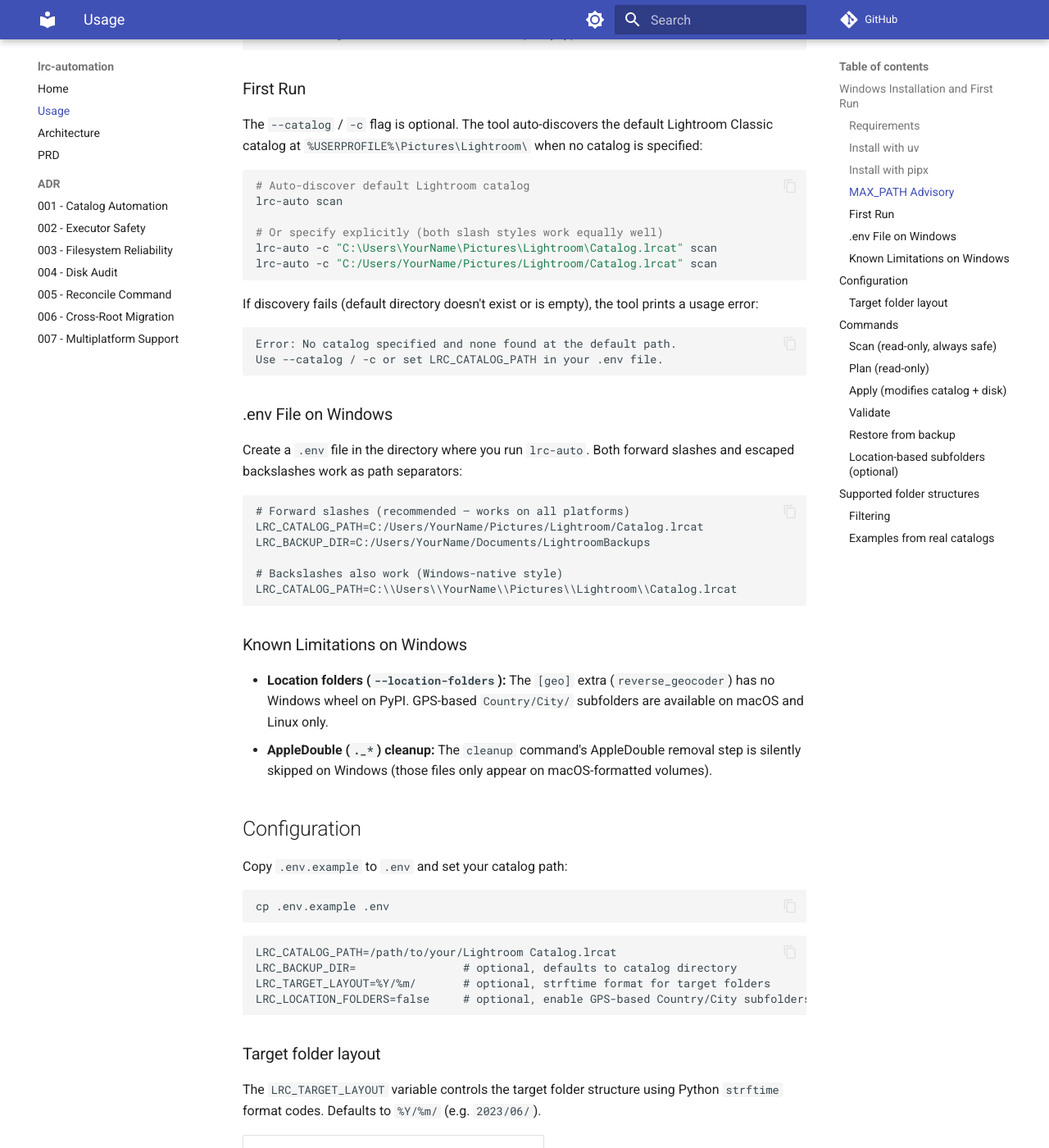
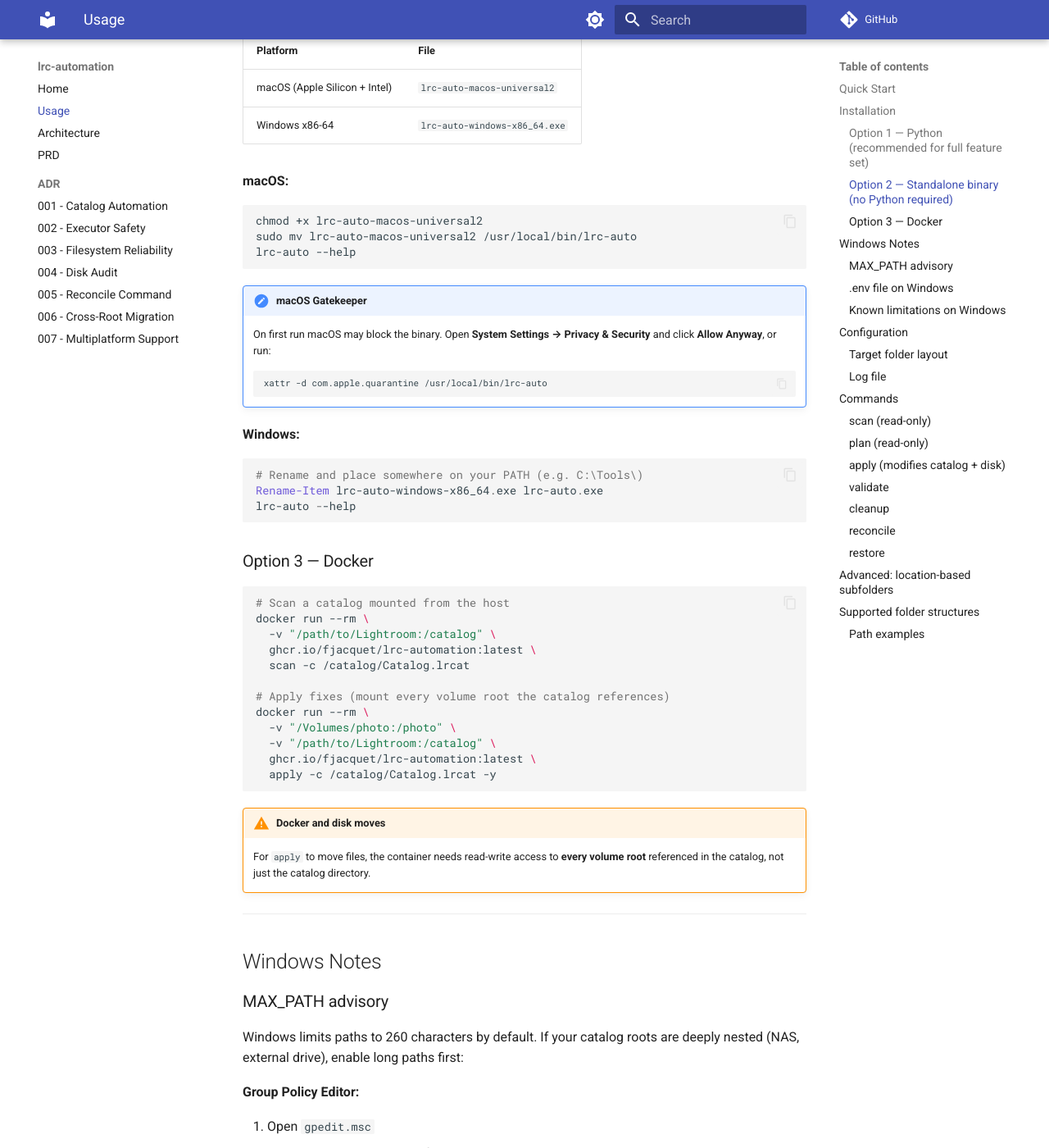
Before and after one commit to fjacquet/lrc-automation, an MkDocs documentation site: the page built from docs/usage.md, in a window 1280 px wide and 1400 px high, scrolled down 1004 px. Shown: the whole window at 82% size. Built offline with MkDocs 1.6.1 and Material for MkDocs 9.7.7, drawn with Linux system fonts in a browser that asks for light colours; comment, search, counter and statistics services are not loaded; some of the changed text lies outside the part shown.

Commit message:
docs: expand usage guide and update PRD to v0.6.1
usage.md:
- Add Quick Start section at the top
- Add three install options: Python, standalone binary, Docker
- Document cleanup and reconcile commands (previously missing)
- Add --log-file and validate --output coverage
- Add macOS Gatekeeper note for binary, Docker volume warning
- Reorganize Windows notes into a dedicated section

prd.md:
- Bump version to 0.6.1, date to 2026-03-07
- Add G9 (cleanup) and G10 (distribution) goals
- Add F-CAT-1 auto-discovery requirement
- Add F-EXEC-8 Windows PermissionError retry
- Add section 5.6 Cleanup (F-CLEAN-1..4)
- Add section 5.11 Distribution (F-DIST-1..5)
- Add cleanup to CLI surface table
- Fix section numbering (5.6 Cleanup shifts old 5.6-5.9)

Co-Authored-By: Claude Sonnet 4.6 <noreply@anthropic.com>

````diff
--- a/docs/prd.md
+++ b/docs/prd.md
@@ -1,7 +1,7 @@
 # Product Requirements Document: lrc-automation
 
-**Version:** 0.6.x
-**Date:** 2026-02-28
+**Version:** 0.6.1
+**Date:** 2026-03-07
 **Author:** fjacquet
 **Status:** Living document
 
@@ -32,6 +32,8 @@ Lightroom Classic's Lua SDK provides no `moveToFolder()` API and cannot be used
 | G6 | Never lose data — mandatory backup before writes, full rollback on any error |
 | G7 | Detect and propose normalisation of DDMMYYYY filename prefixes to YYMMDD, with GPS-based target folder suggestions |
 | G8 | Audit every catalog record against disk and surface misplaced or missing files with a persistent log |
+| G9 | Clean up empty directories and AppleDouble metadata files left behind after apply runs |
+| G10 | Distribute as a standalone binary (no Python required) and as a Docker image, in addition to a Python package |
 
 ---
 
@@ -67,8 +69,8 @@ Assumed context:
 
 | ID | Requirement |
 |----|------------|
-| F-CAT-1 | Accept catalog path via `--catalog` / `-c` CLI flag or `LRC_CATALOG_PATH` env var |
-| F-CAT-2 | Detect if Lightroom is open (`.lrcat-lock` file + process name check) and abort with a clear error |
+| F-CAT-1 | Accept catalog path via `--catalog` / `-c` CLI flag or `LRC_CATALOG_PATH` env var; when omitted, auto-discover the default catalog at `~/Pictures/Lightroom/` (macOS/Linux) or `%USERPROFILE%\Pictures\Lightroom\` (Windows) |
+| F-CAT-2 | Detect if Lightroom is open (`.lrcat-lock` file + process name check via `psutil`) and abort with a clear error |
 | F-CAT-3 | Create a timestamped backup of the catalog before any write operation |
 | F-CAT-4 | Expose a `restore` command to replace the catalog from a backup |
 
@@ -79,7 +81,7 @@ Assumed context:
 | F-SCAN-1 | Parse capture dates from the **full path** (root + pathFromRoot), not just the leaf folder |
 | F-SCAN-2 | Recognise `YYYY/MM/`, `YYYY-MM-DD/`, and French date patterns (`D mois YYYY`) |
 | F-SCAN-3 | Skip photos with no parseable date in their path (topical folders) |
-| F-SCAN-4 | Filter bogus dates (1904-01-01, dates in the future) |
+| F-SCAN-4 | Filter bogus dates (1904-01-01, dates outside 1900–2100) |
 | F-SCAN-5 | Report the count and list of misplaced photos |
 | F-SCAN-6 | Detect duplicate date prefixes in filenames |
 
@@ -103,6 +105,7 @@ Assumed context:
 | F-EXEC-5 | Skip virtual copies (they share the master's physical file) |
 | F-EXEC-6 | After the main transaction commits, sweep source directories; `rmdir` any now-empty directory and delete its `AgLibraryFolder` DB row |
 | F-EXEC-7 | Report `folders_removed` count in the execution summary |
+| F-EXEC-8 | Retry on `PermissionError` for transient antivirus scan locks on Windows |
 
 ### 5.5 Validation
 
@@ -115,7 +118,16 @@ Assumed context:
 | F-VAL-5 | Export audit results as JSON or CSV via `validate --output FILE` |
 | F-VAL-6 | Detect year-in-year folder anomalies (`check_year_in_year`) |
 
-### 5.6 Prefix Format Normalisation
+### 5.6 Cleanup
+
+| ID | Requirement |
+|----|------------|
+| F-CLEAN-1 | `lrc-auto cleanup` walks every catalog root bottom-up and removes directories that contain no real files |
+| F-CLEAN-2 | On macOS, delete AppleDouble (`._*`) files before attempting `rmdir` |
+| F-CLEAN-3 | Remove orphaned `AgLibraryFolder` rows for deleted directories |
+| F-CLEAN-4 | Never touch photo files — cleanup is always safe to run |
+
+### 5.7 Prefix Format Normalisation
 
 | ID | Requirement |
 |----|------------|
@@ -155,6 +167,16 @@ Assumed context:
 | F-REC-3 | Skip ambiguous matches (`found_at` has more than one candidate); log a warning |
 | F-REC-4 | Require a catalog backup before writing (same guard as `apply`) |
 | F-REC-5 | Report reconciled count, skipped-ambiguous count, and truly-missing count |
+
+### 5.11 Distribution
+
+| ID | Requirement |
+|----|------------|
+| F-DIST-1 | Publish a Python wheel and sdist to GitHub Releases on every version tag |
+| F-DIST-2 | Build and publish a standalone Windows `.exe` (PyInstaller, no Python install required) |
+| F-DIST-3 | Build and publish a standalone macOS universal2 binary (PyInstaller, Apple Silicon + Intel) |
+| F-DIST-4 | Build and push a Docker image to `ghcr.io/fjacquet/lrc-automation` with semver tags |
+| F-DIST-5 | Attach an SBOM (SPDX-JSON) to every GitHub Release |
 
 ---
 
@@ -175,9 +197,9 @@ Assumed context:
 
 | Variable | CLI flag | Default | Purpose |
 |----------|----------|---------|---------|
-| `LRC_CATALOG_PATH` | `-c` / `--catalog` | — | Path to `.lrcat` file |
+| `LRC_CATALOG_PATH` | `-c` / `--catalog` | auto-discovered | Path to `.lrcat` file |
 | `LRC_BACKUP_DIR` | `--backup-dir` | same dir as catalog | Backup destination |
-| `LRC_TARGET_LAYOUT` | `--layout` | `%Y/%m/` | `strftime` pattern for target folder |
+| `LRC_TARGET_LAYOUT` | `--target-layout` | `%Y/%m/` | `strftime` pattern for target folder |
 | `LRC_LOCATION_FOLDERS` | `--location-folders` | `false` | Append `Country/City/` from GPS |
 | `LRC_LOG_FILE` | `--log-file` | `<catalog>.log` | Log file path |
 
@@ -186,12 +208,13 @@ Assumed context:
 ## 8. CLI Surface
 
 ```
-lrc-auto scan       [-c PATH]                        # Read-only: list misplaced photos
-lrc-auto plan       [-c PATH] [-o plan.json]          # Generate move plan
-lrc-auto apply      [-c PATH] [--dry-run]             # Execute plan
-lrc-auto validate   [-c PATH] [-o FILE]               # Integrity check + full disk audit + export
-lrc-auto reconcile  [-c PATH]                         # Fix catalog pointers for found-elsewhere files
-lrc-auto restore    [-c PATH] --backup-path PATH      # Roll back to backup
+lrc-auto scan       [-c PATH] [-o FILE]              # Read-only: list misplaced photos
+lrc-auto plan       [-c PATH] [-o FILE]              # Generate move plan
+lrc-auto apply      [-c PATH] [-y] [--fix SCOPE]     # Execute plan (backup created first)
+lrc-auto validate   [-c PATH] [-o FILE]              # Integrity check + full disk audit
+lrc-auto cleanup    [-c PATH]                        # Remove empty dirs + AppleDouble files
+lrc-auto reconcile  [-c PATH]                        # Fix catalog pointers for found-elsewhere files
+lrc-auto restore    [-c PATH] --backup-path PATH     # Roll back to backup
 ```
 
 ---
@@ -220,8 +243,8 @@ See [ADR-001](adr/001-lightroom-classic-catalog-automation.md) for the full desi
 | # | Question |
 |---|---------|
 | OQ-1 | Should topical (non-date) folders be preserved as-is or given a configurable default target? |
-| ~~OQ-2~~ | ~~Should the tool support renaming (stripping duplicate date prefixes)?~~ **Resolved:** duplicate-prefix removal and DDMMYYYY→YYMMDD normalisation both implemented in the scanner (F-SCAN-6, F-PREFIX-1…6). |
+| ~~OQ-2~~ | ~~Should the tool support renaming (stripping duplicate date prefixes)?~~ **Resolved:** duplicate-prefix removal and DDMMYYYY→YYMMDD normalisation both implemented (F-SCAN-6, F-PREFIX-1…6). |
 | OQ-3 | Should a `--dry-run` flag on `apply` replace the separate `plan` command? |
 | OQ-4 | MCP server wrapper — expose `scan` and `plan` results to AI assistants? |
-| ~~OQ-5~~ | ~~Support for Windows paths (backslash separators in `AgLibraryFolder.pathFromRoot`)?~~ **Resolved in v0.6.0:** full Windows support shipped. SQLite URI uses forward slashes (`as_posix()`), process detection uses `psutil`, and catalog auto-discovery supports `%USERPROFILE%\Pictures\Lightroom\`. |
+| ~~OQ-5~~ | ~~Support for Windows paths?~~ **Resolved in v0.6.0:** full Windows support shipped. SQLite URI uses forward slashes (`as_posix()`), process detection uses `psutil`, catalog auto-discovery supports `%USERPROFILE%\Pictures\Lightroom\`. |
 | OQ-6 | **Volume-offline handling** — should `validate` and `reconcile` skip roots whose `absolutePath` is not mounted, instead of reporting all their files as missing? |
--- a/docs/usage.md
+++ b/docs/usage.md
@@ -1,100 +1,159 @@
-# Usage
+# Usage Guide
 
-## Windows Installation and First Run
+## Quick Start
 
-### Requirements
+Close Lightroom Classic, then run:
 
-- Windows 10 or later
-- Python 3.12+ (from [python.org](https://www.python.org/downloads/) or the Windows Store)
-- `uv` or `pipx`
+```bash
+# macOS — auto-discovers catalog at ~/Pictures/Lightroom/
+lrc-auto scan
 
-### Install with uv
+# Windows — auto-discovers catalog at %USERPROFILE%\Pictures\Lightroom\
+lrc-auto scan
 
-```powershell
+# Or point at a specific catalog
+lrc-auto -c "/path/to/Lightroom Catalog.lrcat" scan
+```
+
+The recommended workflow is always **scan → plan → apply → validate**.
+
+---
+
+## Installation
+
+### Option 1 — Python (recommended for full feature set)
+
+```bash
+# macOS / Linux / Windows
 pip install uv
 uv tool install lrc-automation
 ```
 
-### Install with pipx
+Or with `pipx`:
 
-```powershell
-pip install pipx
+```bash
 pipx install lrc-automation
 ```
 
-### MAX_PATH Advisory
+To include GPS-based location folders (macOS / Linux only):
 
-Windows limits file paths to 260 characters by default. If your Lightroom catalog root paths are deeply nested (e.g. on a NAS or an external drive with a long mount path), enable long-path support before running the tool:
+```bash
+uv tool install "lrc-automation[geo]"
+```
 
-**Option 1 — Group Policy Editor:**
+### Option 2 — Standalone binary (no Python required)
+
+Download the pre-built binary from the [GitHub Releases](https://github.com/fjacquet/lrc-automation/releases/latest) page:
+
+| Platform | File |
+|----------|------|
+| macOS (Apple Silicon + Intel) | `lrc-auto-macos-universal2` |
+| Windows x86-64 | `lrc-auto-windows-x86_64.exe` |
+
+**macOS:**
+
+```bash
+chmod +x lrc-auto-macos-universal2
+sudo mv lrc-auto-macos-universal2 /usr/local/bin/lrc-auto
+lrc-auto --help
+```
+
+!!! note "macOS Gatekeeper"
+    On first run macOS may block the binary. Open **System Settings → Privacy & Security** and click **Allow Anyway**, or run:
+    ```bash
+    xattr -d com.apple.quarantine /usr/local/bin/lrc-auto
+    ```
+
+**Windows:**
+
+```powershell
+# Rename and place somewhere on your PATH (e.g. C:\Tools\)
+Rename-Item lrc-auto-windows-x86_64.exe lrc-auto.exe
+lrc-auto --help
+```
+
+### Option 3 — Docker
+
+```bash
+# Scan a catalog mounted from the host
+docker run --rm \
+  -v "/path/to/Lightroom:/catalog" \
+  ghcr.io/fjacquet/lrc-automation:latest \
+  scan -c /catalog/Catalog.lrcat
+
+# Apply fixes (mount every volume root the catalog references)
+docker run --rm \
+  -v "/Volumes/photo:/photo" \
+  -v "/path/to/Lightroom:/catalog" \
+  ghcr.io/fjacquet/lrc-automation:latest \
+  apply -c /catalog/Catalog.lrcat -y
+```
+
+!!! warning "Docker and disk moves"
+    For `apply` to move files, the container needs read-write access to **every volume root** referenced in the catalog, not just the catalog directory.
+
+---
+
+## Windows Notes
+
+### MAX_PATH advisory
+
+Windows limits paths to 260 characters by default. If your catalog roots are deeply nested (NAS, external drive), enable long paths first:
+
+**Group Policy Editor:**
 
 1. Open `gpedit.msc`
 2. Navigate to: Computer Configuration > Administrative Templates > System > Filesystem
 3. Enable "Enable Win32 long paths"
 
-**Option 2 — PowerShell (requires admin):**
+**PowerShell (run as Administrator):**
 
 ```powershell
 New-ItemProperty -Path "HKLM:\SYSTEM\CurrentControlSet\Control\FileSystem" `
   -Name "LongPathsEnabled" -Value 1 -PropertyType DWORD -Force
 ```
 
-### First Run
+### .env file on Windows
 
-The `--catalog` / `-c` flag is optional. The tool auto-discovers the default Lightroom Classic catalog at `%USERPROFILE%\Pictures\Lightroom\` when no catalog is specified:
-
-```powershell
-# Auto-discover default Lightroom catalog
-lrc-auto scan
-
-# Or specify explicitly (both slash styles work equally well)
-lrc-auto -c "C:\Users\YourName\Pictures\Lightroom\Catalog.lrcat" scan
-lrc-auto -c "C:/Users/YourName/Pictures/Lightroom/Catalog.lrcat" scan
-```
-
-If discovery fails (default directory doesn't exist or is empty), the tool prints a usage error:
-
-```
-Error: No catalog specified and none found at the default path.
-Use --catalog / -c or set LRC_CATALOG_PATH in your .env file.
-```
-
-### .env File on Windows
-
-Create a `.env` file in the directory where you run `lrc-auto`. Both forward slashes and escaped backslashes work as path separators:
+Both forward slashes and escaped backslashes work:
 
 ```env
 # Forward slashes (recommended — works on all platforms)
 LRC_CATALOG_PATH=C:/Users/YourName/Pictures/Lightroom/Catalog.lrcat
 LRC_BACKUP_DIR=C:/Users/YourName/Documents/LightroomBackups
 
-# Backslashes also work (Windows-native style)
+# Backslashes also work
 LRC_CATALOG_PATH=C:\\Users\\YourName\\Pictures\\Lightroom\\Catalog.lrcat
 ```
 
-### Known Limitations on Windows
+### Known limitations on Windows
 
-- **Location folders (`--location-folders`):** The `[geo]` extra (`reverse_geocoder`) has no Windows wheel on PyPI. GPS-based `Country/City/` subfolders are available on macOS and Linux only.
-- **AppleDouble (`._*`) cleanup:** The `cleanup` command's AppleDouble removal step is silently skipped on Windows (those files only appear on macOS-formatted volumes).
+- **Location folders (`--location-folders`):** The `[geo]` extra has no Windows wheel. GPS-based `Country/City/` subfolders are macOS / Linux only.
+- **AppleDouble (`._*`) cleanup:** Silently skipped on Windows — those files only appear on macOS-formatted volumes.
+
+---
 
 ## Configuration
 
-Copy `.env.example` to `.env` and set your catalog path:
+Copy `.env.example` to `.env` and edit:
 
 ```bash
 cp .env.example .env
 ```
 
 ```env
-LRC_CATALOG_PATH=/path/to/your/Lightroom Catalog.lrcat
-LRC_BACKUP_DIR=                # optional, defaults to catalog directory
-LRC_TARGET_LAYOUT=%Y/%m/       # optional, strftime format for target folders
-LRC_LOCATION_FOLDERS=false     # optional, enable GPS-based Country/City subfolders
+LRC_CATALOG_PATH=/path/to/Lightroom Catalog.lrcat
+LRC_BACKUP_DIR=                  # optional — defaults to catalog directory
+LRC_TARGET_LAYOUT=%Y/%m/         # optional — strftime format for target folders
+LRC_LOCATION_FOLDERS=false       # optional — enable GPS-based Country/City subfolders
+LRC_LOG_FILE=                    # optional — defaults to <catalog>.log alongside catalog
 ```
+
+All variables can also be passed as CLI flags; flags take precedence over env vars.
 
 ### Target folder layout
 
-The `LRC_TARGET_LAYOUT` variable controls the target folder structure using Python `strftime` format codes. Defaults to `%Y/%m/` (e.g. `2023/06/`).
+Controls the target folder structure using Python `strftime` codes. Defaults to `%Y/%m/`.
 
 | Layout | Example | Description |
 |--------|---------|-------------|
@@ -103,110 +162,165 @@ The `LRC_TARGET_LAYOUT` variable controls the target folder structure using Pyth
 | `%Y-%m/` | `2023-06/` | Year-Month with dash |
 | `%Y/` | `2023/` | Flat yearly |
 
-You can also pass it as a CLI option:
-
 ```bash
 lrc-auto --target-layout "%Y/%m/%d/" -c catalog.lrcat scan
 ```
 
+### Log file
+
+A debug-level log is written alongside the catalog as `<catalog>.log` by default. The console shows only warnings unless `-v` is set.
+
+```bash
+# Override the log path
+lrc-auto --log-file /tmp/lrc-debug.log -c catalog.lrcat apply
+
+# Also print debug to the terminal
+lrc-auto -v --log-file /tmp/lrc-debug.log apply
+```
+
+---
+
 ## Commands
 
-### Scan (read-only, always safe)
+### scan (read-only)
+
+Detects misplaced photos (EXIF date does not match folder date) and duplicate / malformed filename prefixes.
 
 ```bash
-# Scan for issues
+lrc-auto scan
 lrc-auto -c "/path/to/catalog.lrcat" scan
+lrc-auto --location-folders scan        # show GPS-aware target paths
 
-# Export results to JSON or CSV
-lrc-auto -c "/path/to/catalog.lrcat" scan -o results.json
-lrc-auto -c "/path/to/catalog.lrcat" scan -o results.csv
+# Export results
+lrc-auto scan -o results.json
+lrc-auto scan -o results.csv
 ```
 
-### Plan (read-only)
+### plan (read-only)
+
+Generates a move plan from scan results. Prints a table of all proposed changes and optionally exports it for review before touching anything.
 
 ```bash
-# Preview all planned changes
-lrc-auto -c "/path/to/catalog.lrcat" plan
-
-# Plan only moves or only renames
-lrc-auto -c "/path/to/catalog.lrcat" plan --fix moves
-lrc-auto -c "/path/to/catalog.lrcat" plan --fix renames
-
-# Export plan for review
-lrc-auto -c "/path/to/catalog.lrcat" plan -o plan.json
+lrc-auto plan
+lrc-auto plan --fix moves               # moves only
+lrc-auto plan --fix renames             # prefix renames only
+lrc-auto plan -o plan.json              # export as JSON
 ```
 
-### Apply (modifies catalog + disk)
+### apply (modifies catalog + disk)
+
+Executes the plan: moves files on disk and updates the catalog in a single atomic transaction. Always creates a timestamped backup first.
 
 ```bash
-# Apply all fixes (prompts for confirmation, creates backup)
-lrc-auto -c "/path/to/catalog.lrcat" apply
-
-# Apply only moves
-lrc-auto -c "/path/to/catalog.lrcat" apply --fix moves
-
-# Skip confirmation prompt
-lrc-auto -c "/path/to/catalog.lrcat" apply -y
+lrc-auto apply                          # prompts for confirmation
+lrc-auto apply -y                       # skip confirmation prompt
+lrc-auto apply --fix moves
+lrc-auto apply --fix renames
 ```
 
-### Validate
+On any error all disk moves are reversed automatically (rollback stack).
+
+### validate
+
+Runs `PRAGMA integrity_check`, checks every catalog record against disk, and reports missing / misplaced files.
 
 ```bash
-lrc-auto -c "/path/to/catalog.lrcat" validate
+lrc-auto validate
+
+# Export audit results
+lrc-auto validate -o audit.json
+lrc-auto validate -o audit.csv
 ```
 
-### Restore from backup
+### cleanup
+
+Removes empty directories left behind by `apply` runs and deletes macOS AppleDouble (`._*`) metadata files. Safe to run at any time — never touches photo files.
 
 ```bash
-lrc-auto -c "/path/to/catalog.lrcat" restore --backup-path /path/to/backup.lrcat.bak-20260217
+lrc-auto cleanup
 ```
 
-### Location-based subfolders (optional)
+What it does, in order:
 
-If your photos have GPS coordinates, you can organize them into `Country/City/` subfolders within the date hierarchy.
+1. Walks every catalog root bottom-up
+2. On macOS: deletes `._*` files before attempting `rmdir`
+3. Removes now-empty directories from disk
+4. Removes orphaned `AgLibraryFolder` rows from the catalog
 
-**Install the geo extra:**
+### reconcile
+
+Runs a full disk audit, then fixes catalog pointers for files that exist on disk but are registered at the wrong path. **No files are moved** — only catalog metadata is updated.
 
 ```bash
-pip install lrc-automation[geo]
+lrc-auto reconcile
 ```
 
-**Enable via CLI flag or environment variable:**
+Useful after a partial `apply` run or an out-of-band file move left catalog pointers stale. Ambiguous matches (same filename found in multiple locations) are skipped and printed for manual resolution.
+
+Output reports: reconciled count, skipped-ambiguous count, truly-missing count.
+
+### restore
+
+Rolls back the catalog from a timestamped backup created by `apply` or `reconcile`.
 
 ```bash
-# CLI flag
-lrc-auto --location-folders -c catalog.lrcat scan
-
-# Environment variable
-LRC_LOCATION_FOLDERS=true lrc-auto -c catalog.lrcat scan
+lrc-auto restore --backup-path /path/to/Catalog.lrcat.bak-20260306-120000
 ```
 
-When enabled, photos with GPS data are placed in folders like `2023/06/CH/Zurich/` instead of just `2023/06/`. Photos without GPS coordinates fall back to the date-only path.
+---
 
-The feature uses the `reverse_geocoder` library for fast, offline lookups (no internet required). Country codes follow ISO 3166-1 alpha-2 (e.g. `CH`, `FR`, `NZ`).
+## Advanced: location-based subfolders
+
+Requires the `[geo]` extra (macOS / Linux only):
+
+```bash
+uv tool install "lrc-automation[geo]"
+# or
+pip install "lrc-automation[geo]"
+```
+
+When enabled, photos with GPS data land in subfolders like `2023/06/CH/Zurich/` instead of `2023/06/`. Photos without GPS fall back to the date-only path.
+
+```bash
+lrc-auto --location-folders scan
+lrc-auto --location-folders plan
+lrc-auto --location-folders apply
+```
+
+Control the ordering of month and location within the path:
+
+| `--location-order` | Example path |
+|--------------------|-------------|
+| `month_cc_city` (default) | `2023/06/CH/Zurich/` |
+| `cc_city_month` | `CH/Zurich/2023/06/` |
+| `cc_month_city` | `CH/2023/06/Zurich/` |
+
+Lookups are performed offline using the `reverse_geocoder` K-D tree — no network calls. Country codes follow ISO 3166-1 alpha-2 (`CH`, `FR`, `NZ`, …).
+
+---
 
 ## Supported folder structures
 
-The scanner detects dates in folder paths using multiple patterns. It scans the **full path** (root folder + pathFromRoot) **right-to-left**, so the deepest (most specific) date segment wins.
+The scanner reads dates from the **full path** (root + pathFromRoot) right-to-left, so the deepest recognisable date segment wins.
 
-| Pattern | Example | Detection |
-|---------|---------|-----------|
-| `YYYY/MM/` | `2023/06/` | Classic date hierarchy |
-| `YYYY-MM-DD` | `2023-12-24/` | ISO date folders (day is ignored, year+month extracted) |
-| French dates | `1 avril 2016/` | Apple Photos / iPhoto exports. Supports accented forms (`février`, `août`, `décembre`) and is case-insensitive |
-| Year in root + month | Root `/photos/2021/` + path `06/` | Year detected from root path, month from immediate subfolder |
+| Pattern | Example | Notes |
+|---------|---------|-------|
+| `YYYY/MM/` | `2023/06/` | Classic Lightroom hierarchy |
+| `YYYY-MM-DD` | `2023-12-24/` | ISO date folders — day ignored, year+month extracted |
+| French dates | `1 avril 2016/` | Apple Photos / iPhoto exports; accented forms (`février`, `août`, `décembre`) and case-insensitive |
+| Year in root + month | Root `/photos/2021/`, path `06/` | Year from root, month from immediate subfolder |
 
-### Filtering
+Filtered out automatically:
 
-- **Lightroom epoch (1904)**: Year 1904 is the default "no date" value in Lightroom. Folders with this year are skipped.
-- **Topical folders**: Folders without any recognizable date pattern (e.g. `Vacances/`, `Family/`) are silently skipped — they will not appear as misplaced.
-- **Year range**: Only years between 1900 and 2100 are accepted (excluding 1904).
+- **1904** — Lightroom's "no date" epoch value
+- **Topical folders** — no recognisable date pattern (e.g. `Vacances/`, `Family/`) — silently skipped
+- Years outside 1900–2100
 
-### Examples from real catalogs
+### Path examples
 
 ```
-/Volumes/photo/Weekends/2023/2023-12-24/IMG_1234.CR2  → detected as 2023/12
-/Volumes/photo/iphone/1 avril 2016/IMG_5678.JPG       → detected as 2016/04
-/Volumes/photo/2021/06/DSC_9012.NEF                   → detected as 2021/06
+/Volumes/photo/Weekends/2023/2023-12-24/IMG_1234.CR2  → 2023/12
+/Volumes/photo/iphone/1 avril 2016/IMG_5678.JPG       → 2016/04
+/Volumes/photo/2021/06/DSC_9012.NEF                   → 2021/06
 /Volumes/photo/Vacances/Summer/IMG_3456.JPG            → skipped (no date)
 ```
````
Also changed, not shown: other parts of docs/prd.md (+11 -11 lines).
